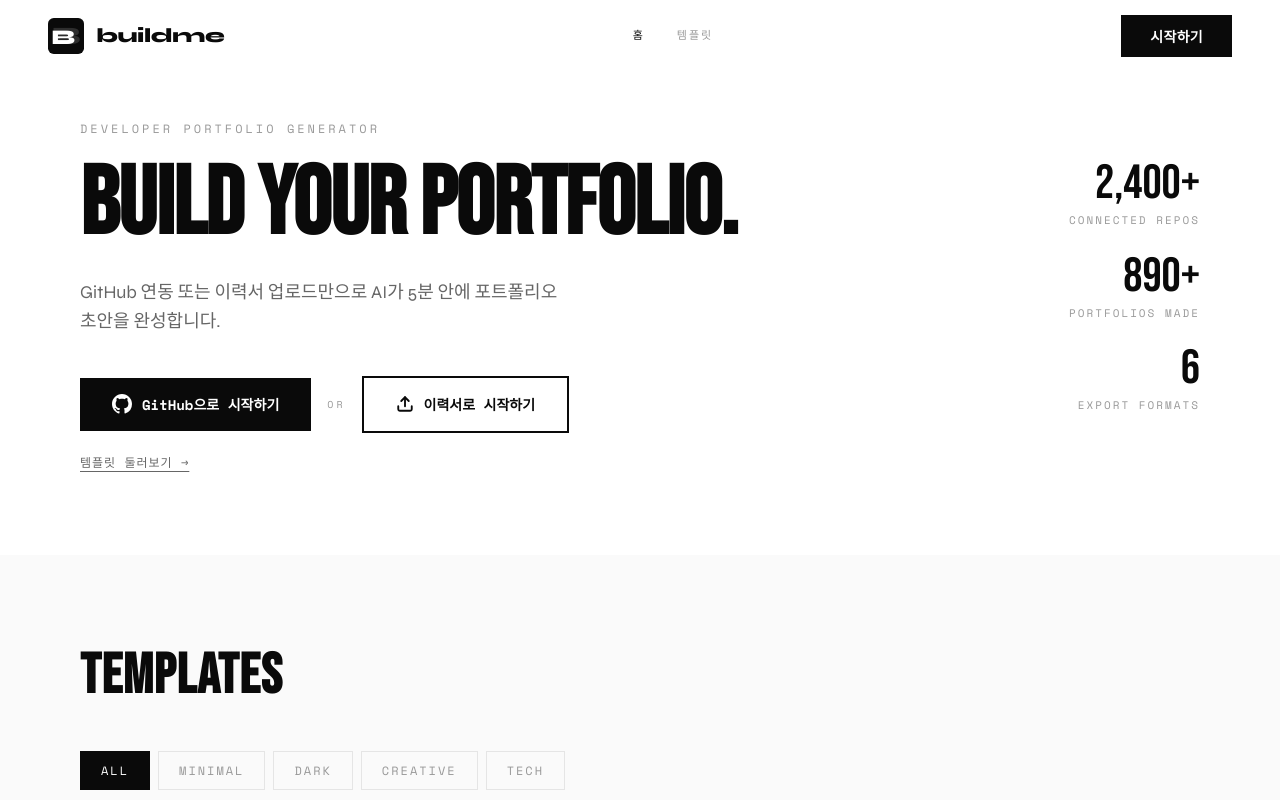
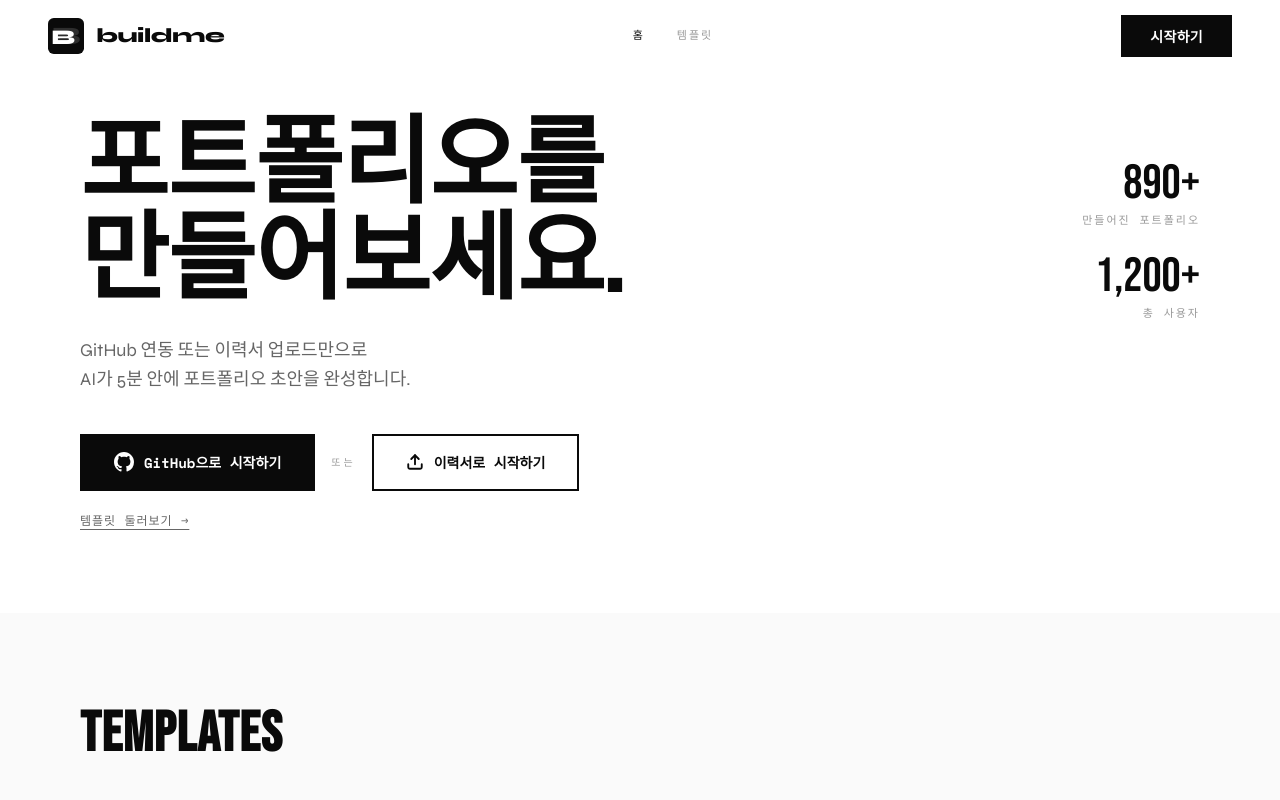
Before and after one commit to BuildMee/Buildme-FE, a React (Vite) app: page / in a window 1280 px wide. Shown: the top 800 px of the page. Built offline with nearby package versions, Linux system fonts and the light colour scheme.

Commit message:
style: 메인 페이지 텍스트 한글화 및 버튼 hover 개선

```diff
--- a/src/components/MainPage.tsx
+++ b/src/components/MainPage.tsx
@@ -196,10 +196,9 @@ export default function MainPage() {
       {/* ===== Hero ===== */}
       <section className={styles.hero}>
         <div className={styles.heroLeft}>
-          <p className={styles.heroLabel}>DEVELOPER PORTFOLIO GENERATOR</p>
-          <h1 className={styles.heroHeadline}>Build your portfolio.</h1>
+          <h1 className={styles.heroHeadline}>포트폴리오를<br />만들어보세요.</h1>
           <p className={styles.heroSub}>
-            GitHub 연동 또는 이력서 업로드만으로 AI가 5분 안에 포트폴리오 초안을 완성합니다.
+            GitHub 연동 또는 이력서 업로드만으로<br />AI가 5분 안에 포트폴리오 초안을 완성합니다.
           </p>
           <div className={styles.heroCtas}>
             <div className={styles.heroCtaRow}>
@@ -207,7 +206,7 @@ export default function MainPage() {
                 <GitHubIcon />
                 GitHub으로 시작하기
               </button>
-              <span className={styles.ctaDivider}>OR</span>
+              <span className={styles.ctaDivider}>또는</span>
               <a href="#resume" className={styles.btnOutline}>
                 <UploadIcon />
                 이력서로 시작하기
@@ -218,16 +217,12 @@ export default function MainPage() {
         </div>
         <div className={styles.heroRight}>
           <div className={styles.statCard}>
-            <div className={styles.statNumber}>2,400+</div>
-            <div className={styles.statLabel}>CONNECTED REPOS</div>
+            <div className={styles.statNumber}>890+</div>
+            <div className={styles.statLabel}>만들어진 포트폴리오</div>
           </div>
           <div className={styles.statCard}>
-            <div className={styles.statNumber}>890+</div>
-            <div className={styles.statLabel}>PORTFOLIOS MADE</div>
-          </div>
-          <div className={styles.statCard}>
-            <div className={styles.statNumber}>6</div>
-            <div className={styles.statLabel}>EXPORT FORMATS</div>
+            <div className={styles.statNumber}>1,200+</div>
+            <div className={styles.statLabel}>총 사용자</div>
           </div>
         </div>
       </section>
@@ -260,7 +255,7 @@ export default function MainPage() {
             >
               {tpl.component}
               <div className={styles.cardOverlay}>
-                <span className={styles.overlayText}>USE TEMPLATE</span>
+                <span className={styles.overlayText}>템플릿 사용하기</span>
               </div>
               <div className={styles.cardFooter}>
                 <div>
--- a/src/styles/MainPage.module.css
+++ b/src/styles/MainPage.module.css
@@ -97,13 +97,14 @@
   font-family: var(--font-mono);
   font-size: 14px;
   font-weight: 700;
-  border: none;
+  border: 2px solid var(--color-black);
   cursor: pointer;
-  transition: background 0.2s, transform 0.2s;
+  transition: background 0.2s, color 0.2s, transform 0.2s;
 }
 
 .btnPrimary:hover {
-  background: #1a1a1a;
+  background: var(--color-white);
+  color: var(--color-black);
   transform: translateY(-2px);
 }
 
```
